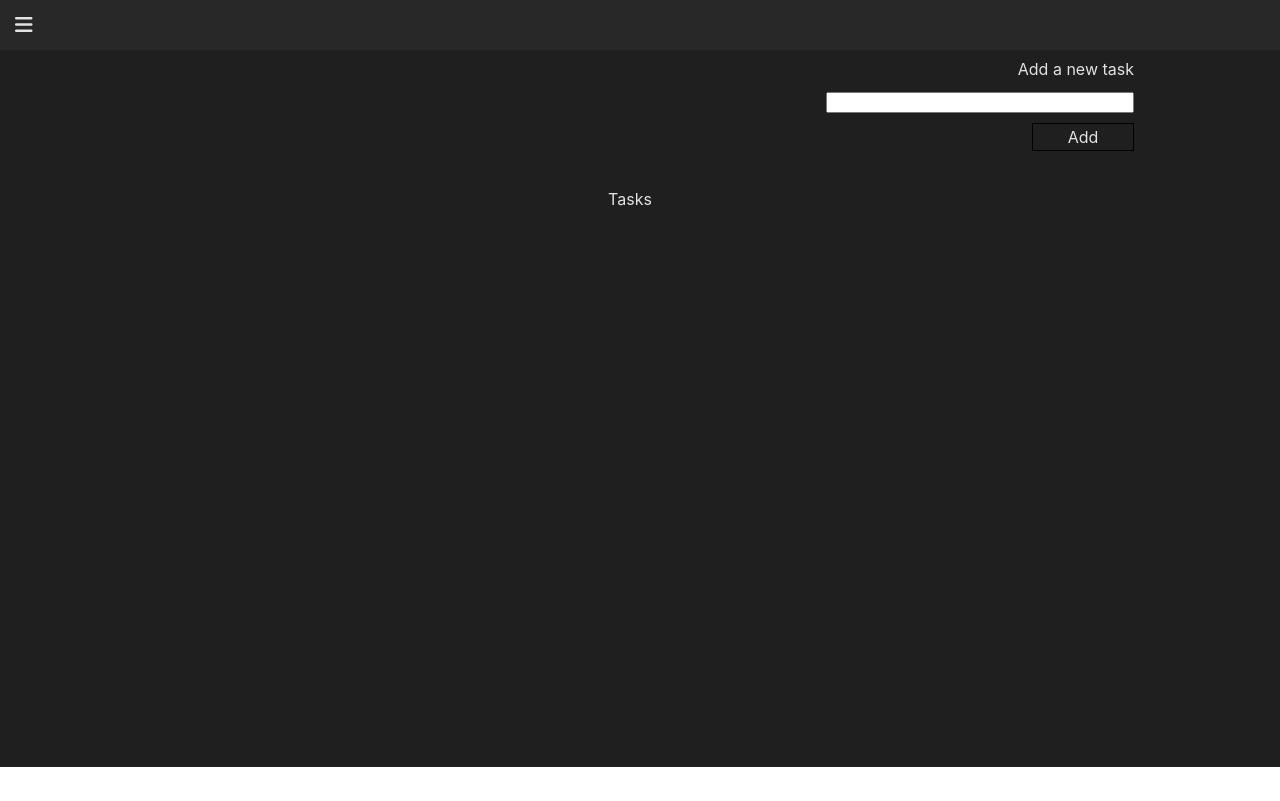
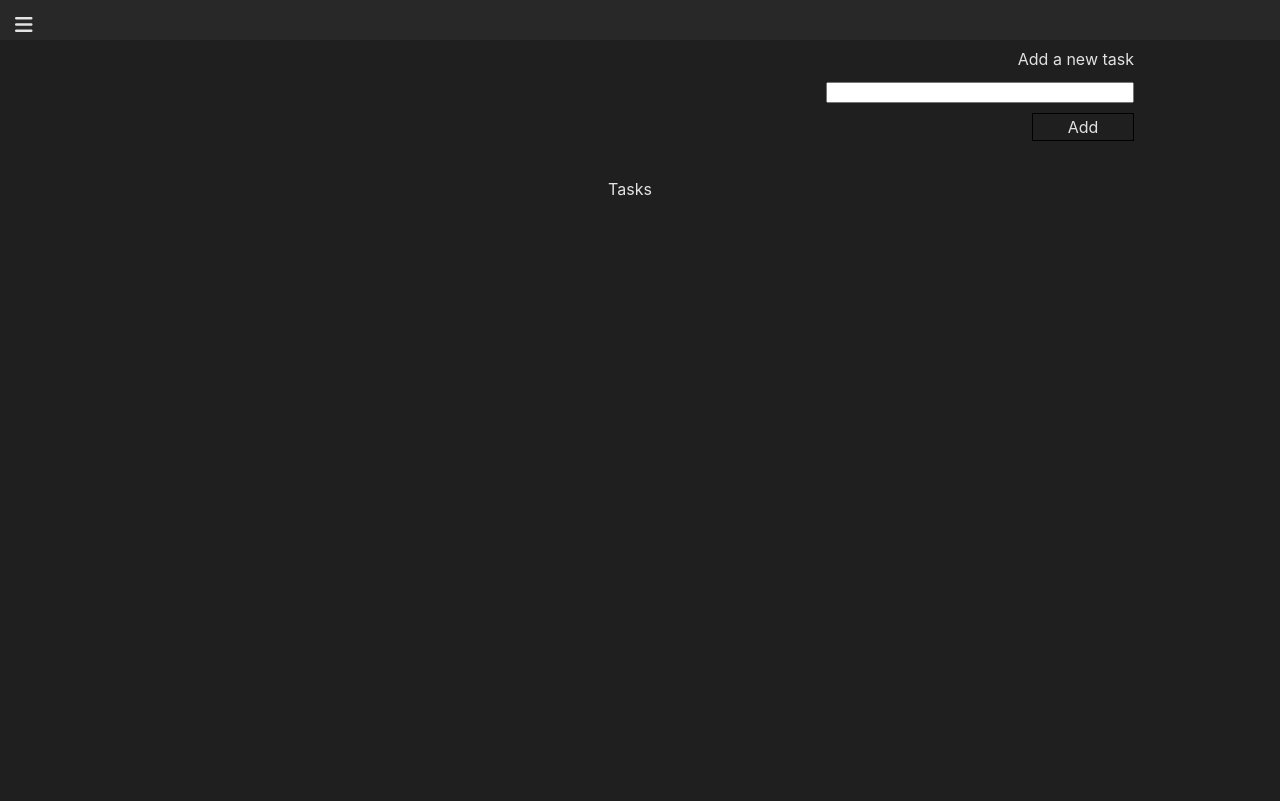
Before and after one commit to girts521/todo, a plain HTML site: page index.html in a window 1280 px wide. Drawn offline with Linux system fonts and the light colour scheme.

Commit message:
changed height

```diff
--- a/style.scss
+++ b/style.scss
@@ -8,7 +8,7 @@ nav {
     display: flex;
     flex-direction: row;
     // width: 100vw;
-    // height: 7%;
+    height: 5%;
     background-color: #282828;
     border-bottom: 1px solid #1f1f1f;
 
@@ -27,7 +27,7 @@ nav {
 }
 
 main {
-    height: auto;
+    height: 95%;
     // margin-top: 50px;
     display: flex;
     flex-direction: row;
```
Also changed, not shown: dist/css/style.min.css, dist/style.css.
